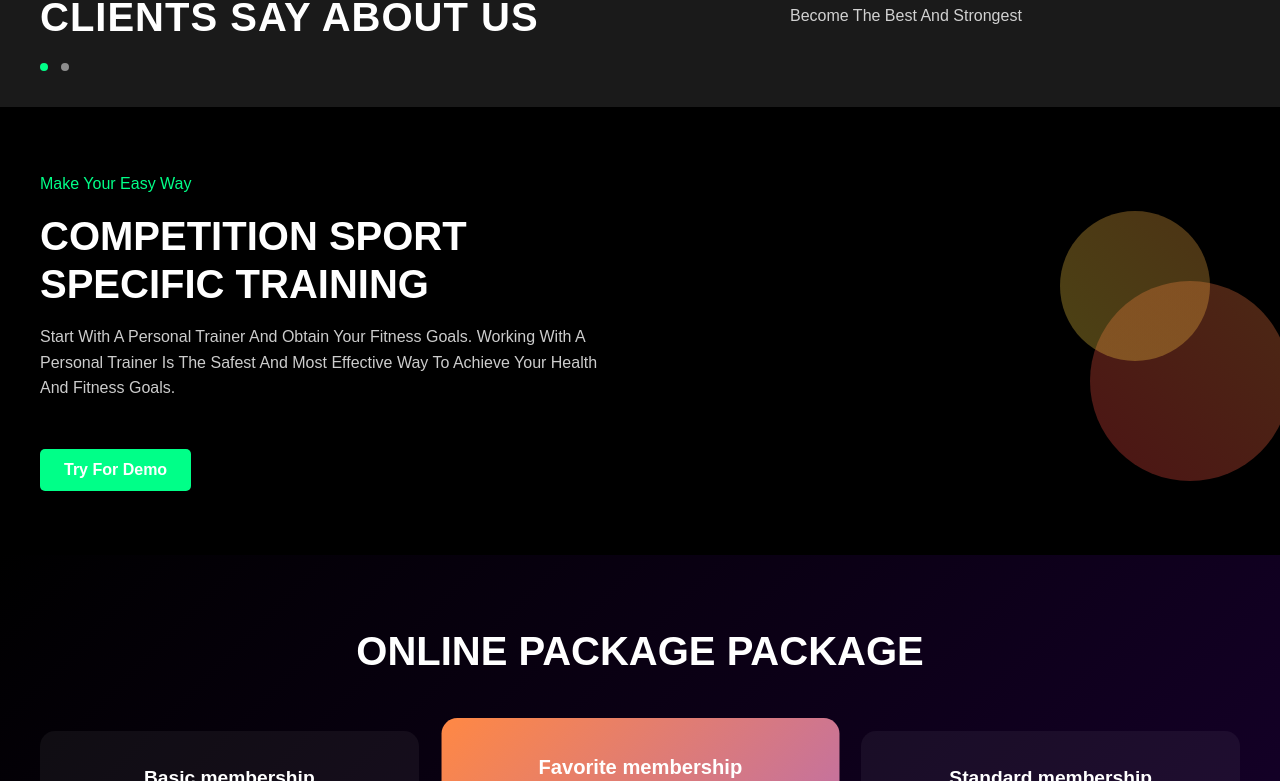
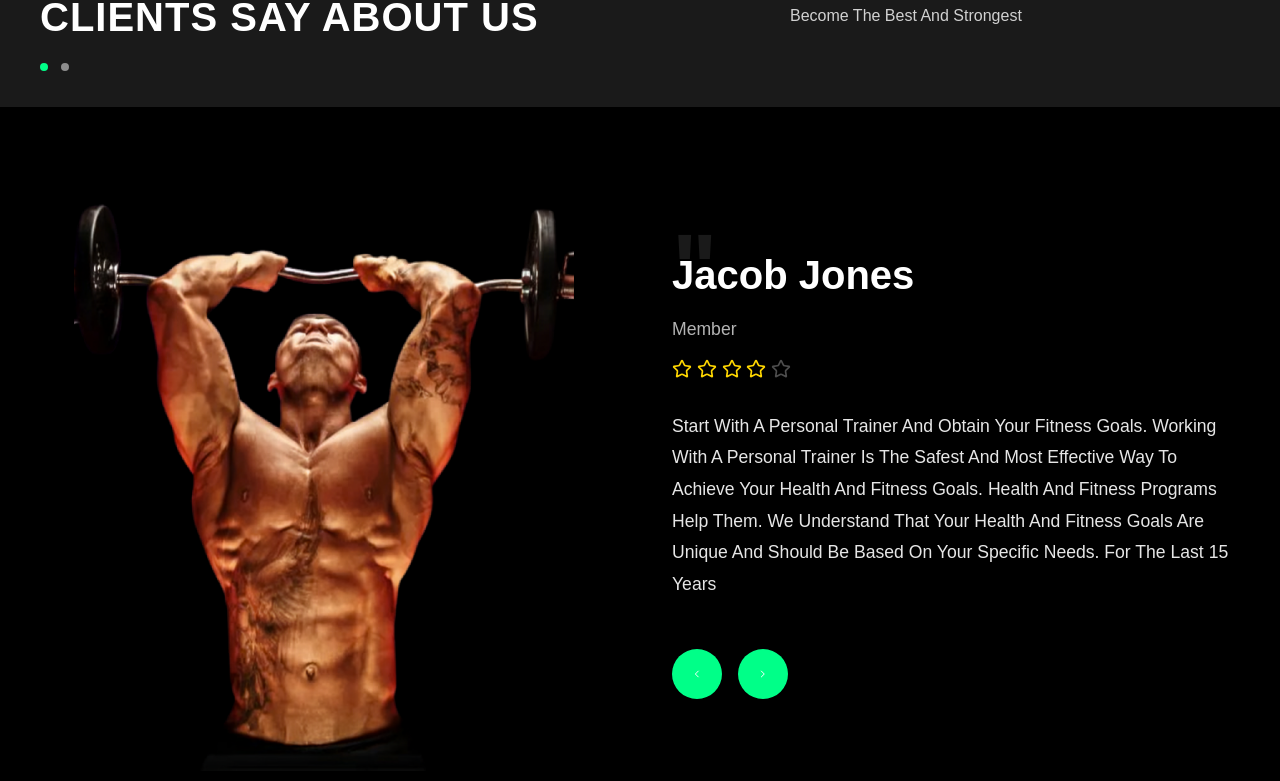
Before and after one commit to rajni2002491/gym_website, a React (Vite) app: page / in a window 1280 px wide. Shown: the part 1719-2500 px from the top of the page. Built offline with nearby package versions, Linux system fonts and the light colour scheme.

Commit message:
fix competition sport section and befor it all section fix

```diff
--- a/src/App.css
+++ b/src/App.css
@@ -125,6 +125,7 @@ body {
   background: #00ff88;
   color: white;
   margin-top: 1rem;
+  border-radius: 25px;
 }
 
 .btn-subscribe {
@@ -421,6 +422,132 @@ body {
   justify-content: flex-end;
 }
 
+/* Testimonial Section */
+.testimonial-section {
+  padding: 4rem 2rem;
+  background: #000;
+}
+
+.testimonial-section-container {
+  max-width: 1200px;
+  margin: 0 auto;
+}
+
+.testimonial-section-content {
+  display: grid;
+  grid-template-columns: 1fr 1fr;
+  gap: 4rem;
+  align-items: center;
+}
+
+.testimonial-section-left {
+  display: flex;
+  justify-content: center;
+}
+
+.testimonial-section-image {
+  width: 100%;
+  max-width: 500px;
+  height: 600px;
+  position: relative;
+}
+
+.jacob-jones-img {
+  width: 100%;
+  height: 100%;
+  object-fit: cover;
+  object-position: center;
+  border-radius: 20px;
+  box-shadow: 0 20px 40px rgba(0, 0, 0, 0.3);
+  transition: transform 0.3s ease, box-shadow 0.3s ease;
+}
+
+.jacob-jones-img:hover {
+  transform: translateY(-5px);
+  box-shadow: 0 25px 50px rgba(0, 0, 0, 0.4);
+}
+
+.testimonial-section-right {
+  position: relative;
+  padding: 2rem 0;
+}
+
+.quote-mark-large {
+  position: absolute;
+  top: -20px;
+  left: 0;
+  font-size: 6rem;
+  color: rgba(255, 255, 255, 0.1);
+  font-weight: bold;
+  z-index: 1;
+}
+
+.testimonial-section-details {
+  position: relative;
+  z-index: 2;
+}
+
+.testimonial-section-name {
+  font-size: 2.5rem;
+  font-weight: 900;
+  color: #ffffff;
+  margin-bottom: 0.5rem;
+}
+
+.testimonial-section-role {
+  font-size: 1.1rem;
+  color: rgba(255, 255, 255, 0.7);
+  margin-bottom: 1rem;
+  display: block;
+}
+
+.testimonial-section-rating {
+  display: flex;
+  gap: 0.3rem;
+  margin-bottom: 2rem;
+}
+
+.testimonial-section-rating .star {
+  width: 20px;
+  height: 20px;
+  color: rgba(255, 255, 255, 0.3);
+}
+
+.testimonial-section-rating .star.filled {
+  color: #ffd700;
+}
+
+.testimonial-section-text {
+  font-size: 1.1rem;
+  line-height: 1.8;
+  color: rgba(255, 255, 255, 0.9);
+  margin-bottom: 3rem;
+}
+
+.testimonial-section-nav {
+  display: flex;
+  gap: 1rem;
+}
+
+.nav-btn-circle {
+  width: 50px;
+  height: 50px;
+  border-radius: 50%;
+  background: #00ff88;
+  border: none;
+  color: white;
+  display: flex;
+  align-items: center;
+  justify-content: center;
+  cursor: pointer;
+  transition: all 0.3s ease;
+}
+
+.nav-btn-circle:hover {
+  background: #00cc6a;
+  transform: scale(1.05);
+}
+
 .testimonial-content {
   position: relative;
   display: flex;
@@ -559,11 +686,26 @@ body {
   align-items: center;
 }
 
-.abstract-shapes {
-  position: absolute;
+.phone-container {
+  display: flex;
+  justify-content: center;
+  align-items: center;
   width: 100%;
-  height: 100%;
-  z-index: 1;
+  max-width: 400px;
+}
+
+.phone-image {
+  width: 100%;
+  height: auto;
+  max-width: 350px;
+  border-radius: 20px;
+  box-shadow: 0 20px 40px rgba(0, 0, 0, 0.3);
+  transition: transform 0.3s ease, box-shadow 0.3s ease;
+}
+
+.phone-image:hover {
+  transform: translateY(-10px);
+  box-shadow: 0 30px 60px rgba(0, 0, 0, 0.4);
 }
 
 .shape.orange {
--- a/src/App.jsx
+++ b/src/App.jsx
@@ -4,6 +4,7 @@ import Header from './components/Header'
 import Hero from './components/Hero'
 import WhyChoose from './components/WhyChoose'
 import Testimonials from './components/Testimonials'
+import TestimonialSection from './components/TestimonialSection'
 import CompetitionTraining from './components/CompetitionTraining'
 import Pricing from './components/Pricing'
 import Gallery from './components/Gallery'
@@ -16,6 +17,7 @@ function App() {
       <Hero />
       <WhyChoose />
       <Testimonials />
+      <TestimonialSection />
       <CompetitionTraining />
       <Pricing />
       <Gallery />
--- a/src/components/CompetitionTraining.jsx
+++ b/src/components/CompetitionTraining.jsx
@@ -7,7 +7,10 @@ const CompetitionTraining = () => {
                 <div className="competition-content">
                     <div className="competition-text">
                         <p className="competition-subtitle">Make Your Easy Way</p>
-                        <h2 className="competition-title">COMPETITION SPORT SPECIFIC TRAINING</h2>
+                        <h2 className="competition-title">
+                            COMPETITION SPORT SPECIFIC<br />
+                            TRAINING
+                        </h2>
                         <p className="competition-description">
                             Start With A Personal Trainer And Obtain Your Fitness Goals. Working With A Personal Trainer Is The Safest And Most Effective Way To Achieve Your Health And Fitness Goals.
                         </p>
@@ -16,9 +19,8 @@ const CompetitionTraining = () => {
                 </div>
 
                 <div className="competition-visual">
-                    <div className="abstract-shapes">
-                        <div className="shape orange"></div>
-                        <div className="shape yellow"></div>
+                    <div className="phone-container">
+                        <img src="/phone_image.png" alt="Competition Sport Training App" className="phone-image" />
                     </div>
                 </div>
             </div>
--- /dev/null
+++ b/src/components/TestimonialSection.jsx
@@ -0,0 +1,63 @@
+import React, { useState } from 'react'
+import { Star, ChevronLeft, ChevronRight } from 'lucide-react'
+
+const TestimonialSection = () => {
+    const [currentTestimonial, setCurrentTestimonial] = useState(0)
+
+    const testimonials = [
+        {
+            name: "Jacob Jones",
+            role: "Member",
+            rating: 4,
+            text: "Start With A Personal Trainer And Obtain Your Fitness Goals. Working With A Personal Trainer Is The Safest And Most Effective Way To Achieve Your Health And Fitness Goals. Health And Fitness Programs Help Them. We Understand That Your Health And Fitness Goals Are Unique And Should Be Based On Your Specific Needs. For The Last 15 Years"
+        }
+    ]
+
+    const nextTestimonial = () => {
+        setCurrentTestimonial((prev) => (prev + 1) % testimonials.length)
+    }
+
+    const prevTestimonial = () => {
+        setCurrentTestimonial((prev) => (prev - 1 + testimonials.length) % testimonials.length)
+    }
+
+    return (
+        <section className="testimonial-section">
+            <div className="testimonial-section-container">
+                <div className="testimonial-section-content">
+                    <div className="testimonial-section-left">
+                        <div className="testimonial-section-image">
+                            <img src="/gym_image3.png" alt="Jacob Jones lifting weights" className="jacob-jones-img" />
+                        </div>
+                    </div>
+                    <div className="testimonial-section-right">
+                        <div className="quote-mark-large">"</div>
+                        <div className="testimonial-section-details">
+                            <h3 className="testimonial-section-name">{testimonials[currentTestimonial].name}</h3>
+                            <span className="testimonial-section-role">{testimonials[currentTestimonial].role}</span>
+                            <div className="testimonial-section-rating">
+                                {[...Array(5)].map((_, i) => (
+                                    <Star
+                                        key={i}
+                                        className={`star ${i < testimonials[currentTestimonial].rating ? 'filled' : ''}`}
+                                    />
+                                ))}
+                            </div>
+                            <p className="testimonial-section-text">{testimonials[currentTestimonial].text}</p>
+                        </div>
+                        <div className="testimonial-section-nav">
+                            <button className="nav-btn-circle prev" onClick={prevTestimonial}>
+                                <ChevronLeft />
+                            </button>
+                            <button className="nav-btn-circle next" onClick={nextTestimonial}>
+                                <ChevronRight />
+                            </button>
+                        </div>
+                    </div>
+                </div>
+            </div>
+        </section>
+    )
+}
+
+export default TestimonialSection
```
Also changed, not shown: public/gym_image3.png (added), public/phone_image.png (added).
